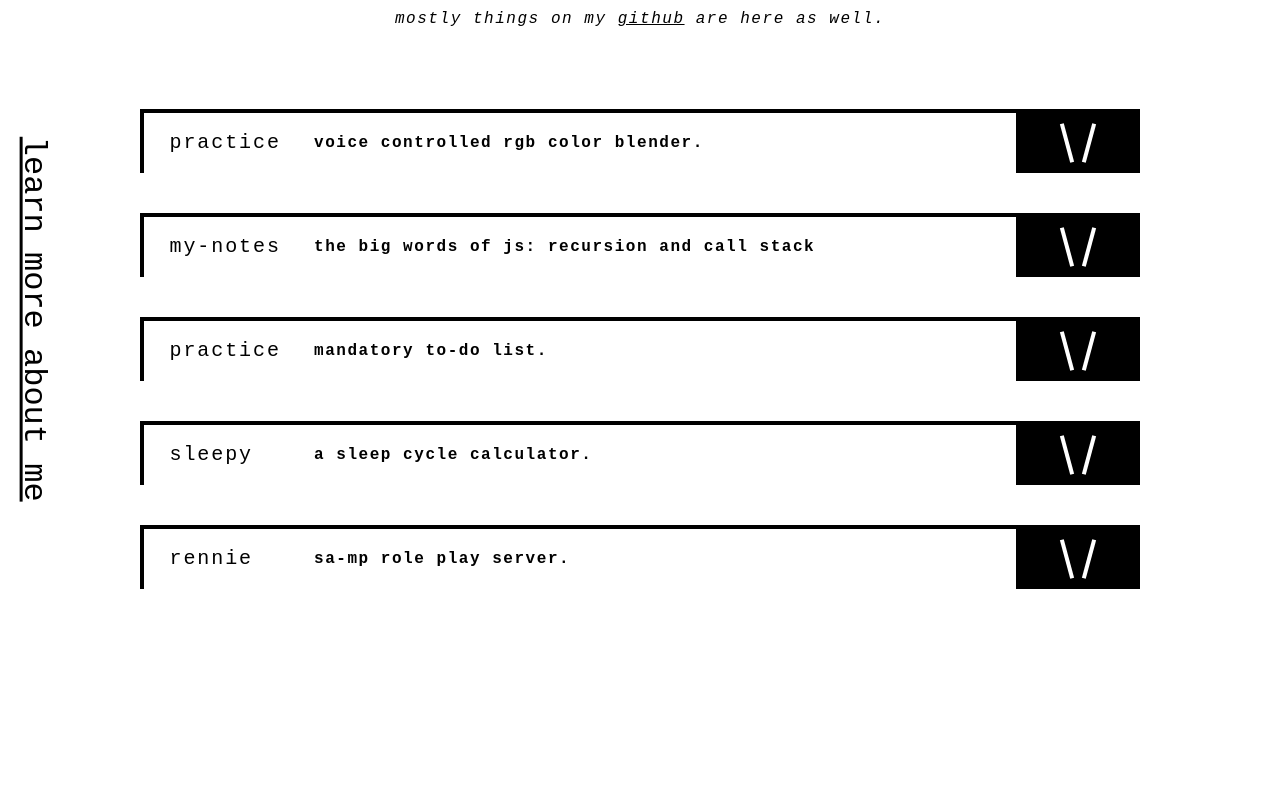
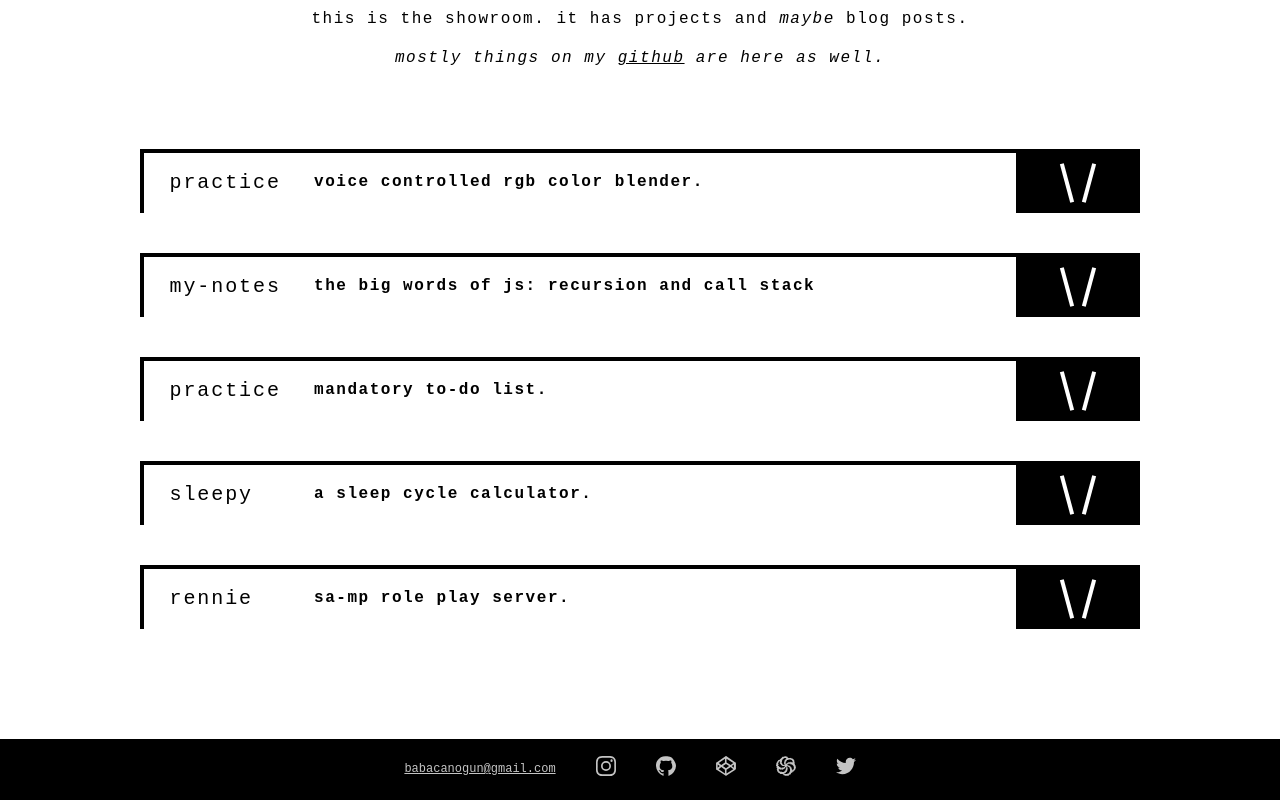
Before and after one commit to ogunb/personal-website, a Vue app: page /about in a window 1280 px wide. Shown: the part 929-1729 px from the top of the page. Before the commit the page ends 1628 px from the top, so only its background shows below. Built offline with nearby package versions, Linux system fonts and the light colour scheme.

Commit message:
add footer and foundation for about component.

```diff
--- /dev/null
+++ b/src/components/About.vue
@@ -0,0 +1,12 @@
+<template>
+  <p>sdafuhasduf</p>
+</template>
+
+<script>
+export default {
+  name: "about"
+};
+</script>
+
+<style>
+</style>
--- /dev/null
+++ b/src/components/FooterComp.vue
@@ -0,0 +1,47 @@
+<template>
+  <footer class="footer">
+    <a href="mailto:babacanogun@gmail.com" class="footer__mail">babacanogun@gmail.com</a>
+    <social></social>
+  </footer>
+</template>
+
+<script>
+import Social from "./Social";
+export default {
+  name: "footer-comp",
+  components: {
+    Social
+  }
+};
+</script>
+
+
+<style>
+.footer {
+  background: var(--dark);
+  display: flex;
+  flex-direction: row;
+  justify-content: center;
+  align-items: center;
+  padding: 0.75rem 0;
+}
+.footer * {
+  margin: 0 1rem;
+}
+.footer svg {
+  width: 20px;
+  height: 20px;
+}
+.footer a:hover svg {
+  fill: var(--gray);
+}
+.footer__mail {
+  color: var(--gray);
+  font-size: 1.2rem;
+}
+@media screen and (max-width: 550px) {
+  .footer {
+    flex-direction: column;
+  }
+}
+</style>
--- a/src/components/Showroom.vue
+++ b/src/components/Showroom.vue
@@ -16,7 +16,6 @@
     <div class="showroom__posts">
       <post v-for="{id, title, subtitle} in posts" v-bind:key="id" v-bind="{id, title, subtitle}"></post>
     </div>
-    <router-link to="/about" type="button" class="showroom__aboutPage">learn more about me</router-link>
   </section>
 </template>
 
@@ -70,22 +69,6 @@ export default {
 .showroom__title {
   text-align: center;
 }
-.showroom__aboutPage {
-  cursor: pointer;
-  position: absolute;
-  top: 50%;
-  left: -150px;
-  transform: rotate(90deg);
-  transition: transform 2s var(--snap);
-  font-size: 3.2rem;
-  background: none;
-  border: none;
-  z-index: 5;
-  outline: 0; /* shouldn't've don dis. */
-}
-.showroom__aboutPage:hover {
-  transform: rotate(90deg) translateY(-10px);
-}
 .showroom__posts {
   margin-top: 6rem;
   display: flex;
@@ -93,20 +76,7 @@ export default {
   justify-content: center;
   align-items: center;
 }
-
 @media screen and (max-width: 1075px) {
-  .showroom__aboutPage {
-    display: block;
-    position: relative;
-    transform: none;
-    right: 0;
-    top: 0;
-    margin: 2rem auto 0 auto;
-    z-index: 0;
-  }
-  .showroom__aboutPage:hover {
-    transform: none;
-  }
   .showroom {
     padding: 0 3%;
   }
--- a/src/views/Home.vue
+++ b/src/views/Home.vue
@@ -1,19 +1,88 @@
 <template>
   <div class="wrapper">
     <hero></hero>
+    <router-link
+      to="/about"
+      type="button"
+      class="showroom__aboutPage"
+      ref="aboutButton"
+    >learn more about me</router-link>
+    <about v-if="$route.name === 'about'"></about>
     <showroom></showroom>
+    <footer-comp></footer-comp>
   </div>
 </template>
 
 <script>
 import Hero from "@/components/Hero.vue";
 import Showroom from "@/components/Showroom.vue";
+import FooterComp from "@/components/FooterComp.vue";
+import About from "@/components/About.vue";
 
 export default {
   name: "home",
   components: {
     Hero,
-    Showroom
+    Showroom,
+    FooterComp,
+    About
+  },
+  mounted() {
+    window.addEventListener(
+      "scroll",
+      this.debounce(() => {
+        if (window.pageYOffset > window.innerHeight / 2) {
+          this.$refs.aboutButton.$el.style.opacity = 1;
+        } else {
+          this.$refs.aboutButton.$el.style.opacity = 0;
+        }
+      }, 100)
+    );
+  },
+  methods: {
+    debounce: function(callback, time) {
+      // https://gist.github.com/nmsdvid/8807205#gistcomment-2313801
+      let interval;
+      return (...args) => {
+        clearTimeout(interval);
+        interval = setTimeout(() => {
+          interval = null;
+          callback(...args);
+        }, time);
+      };
+    }
   }
 };
 </script>
+<style>
+.showroom__aboutPage {
+  cursor: pointer;
+  position: fixed;
+  top: 50%;
+  left: -150px;
+  transform: rotate(90deg);
+  transition: transform 2s var(--snap), opacity 2s var(--snap);
+  font-size: 3.2rem;
+  background: none;
+  border: none;
+  z-index: 5;
+  opacity: 0;
+}
+.showroom__aboutPage:hover {
+  transform: rotate(90deg) translateY(-10px);
+}
+@media screen and (max-width: 1075px) {
+  .showroom__aboutPage {
+    display: block;
+    position: relative;
+    transform: none;
+    right: 0;
+    top: 0;
+    margin: 2rem auto 0 auto;
+    z-index: 0;
+  }
+  .showroom__aboutPage:hover {
+    transform: none;
+  }
+}
+</style>
```
